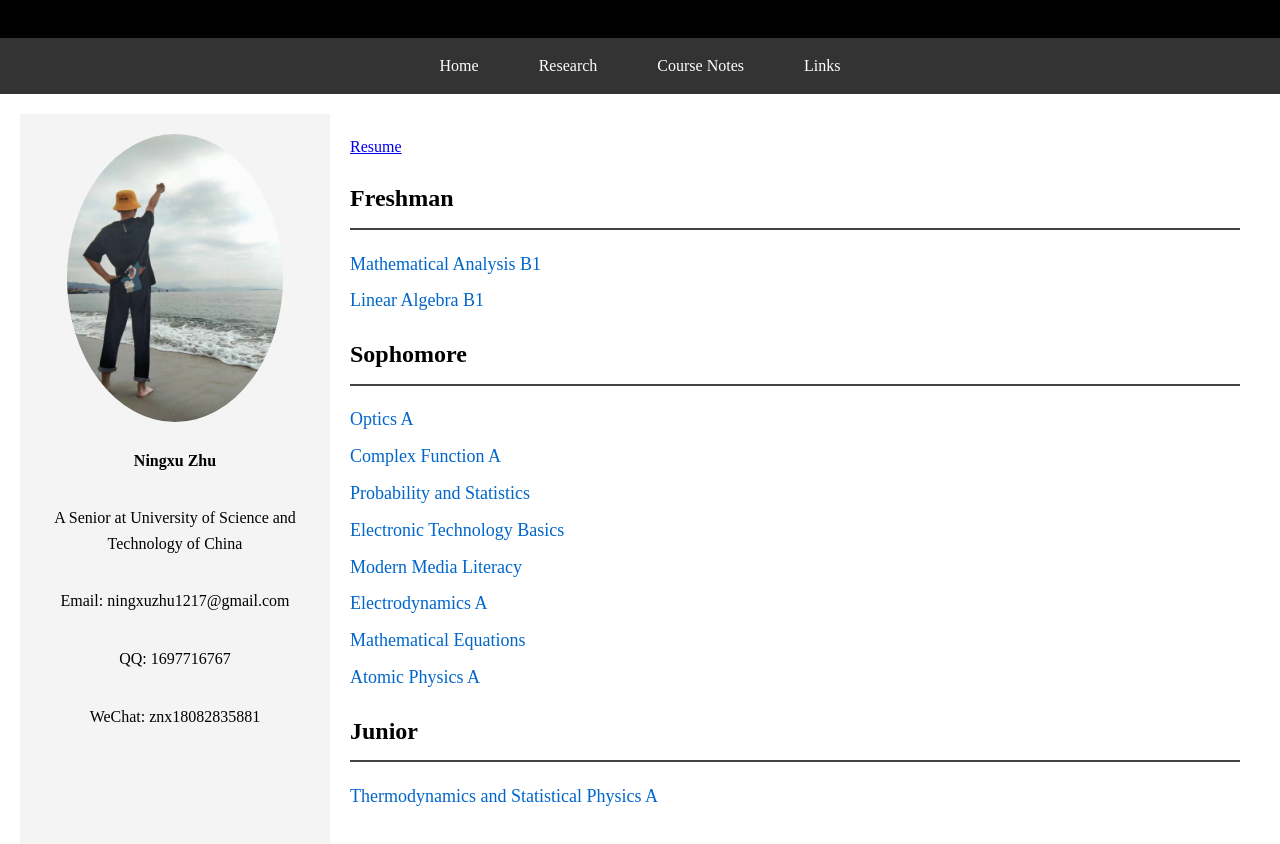
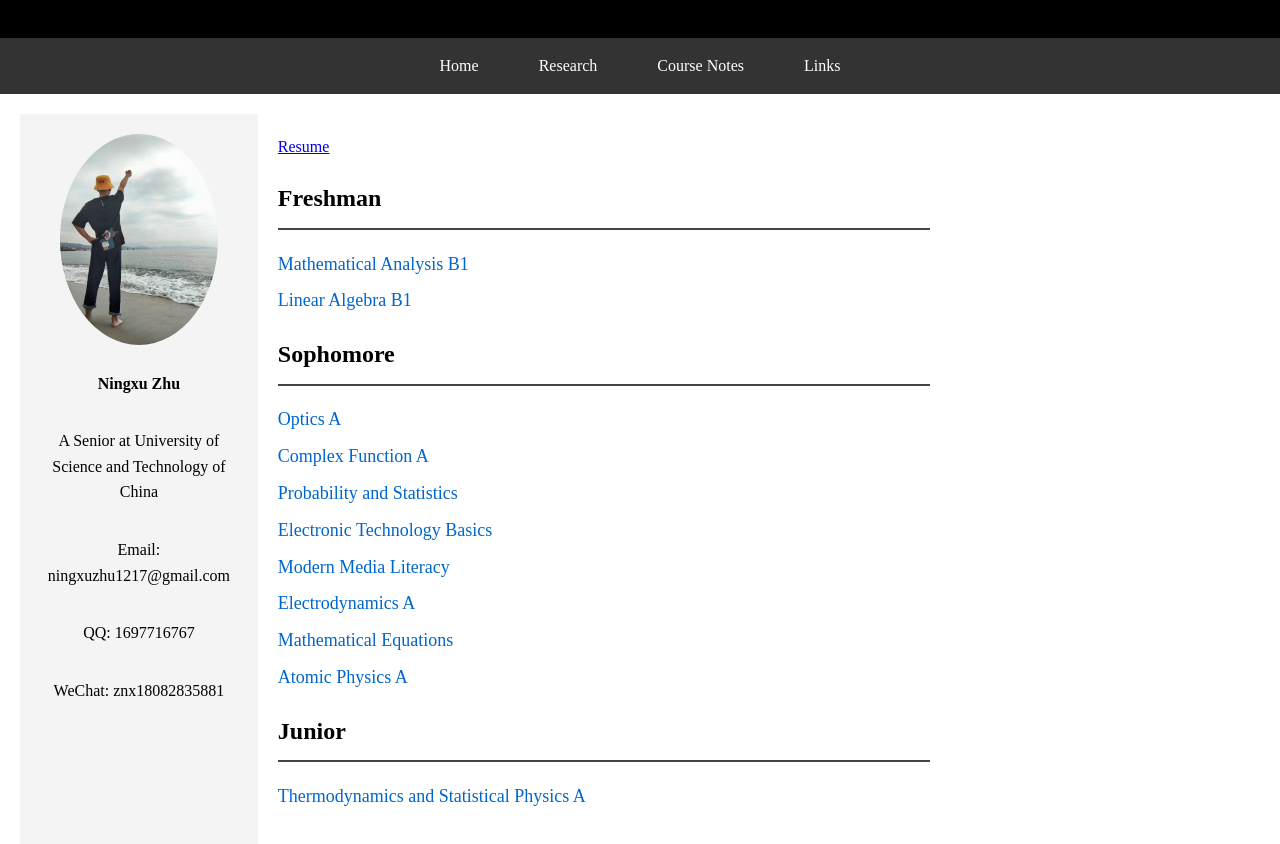
Before and after one commit to ningxuzhu/ningxuzhu.github.io, a plain HTML site: page index.html in a window 1280 px wide. Shown: the part 96-940 px from the top of the page. Drawn offline with Linux system fonts and the light colour scheme.

Commit message:
Update index.html

```diff
--- a/index.html
+++ b/index.html
@@ -54,6 +54,8 @@
 
         /* Profile section styling */
         .profile {
+            top: 0; /* Align to the top of the viewport */
+            right: 0; /* Stick to the right edge of the viewport */
             width: 25%; /* Occupies 25% of the width */
             background-color: #f4f4f4;
             padding: 20px;
@@ -78,6 +80,7 @@
 
         /* Main content styling */
         .main-content {
+            margin-right: 25%;
             width: 75%; /* Takes up the remaining 75% of space */
             padding: 20px;
             box-sizing: border-box;
```
